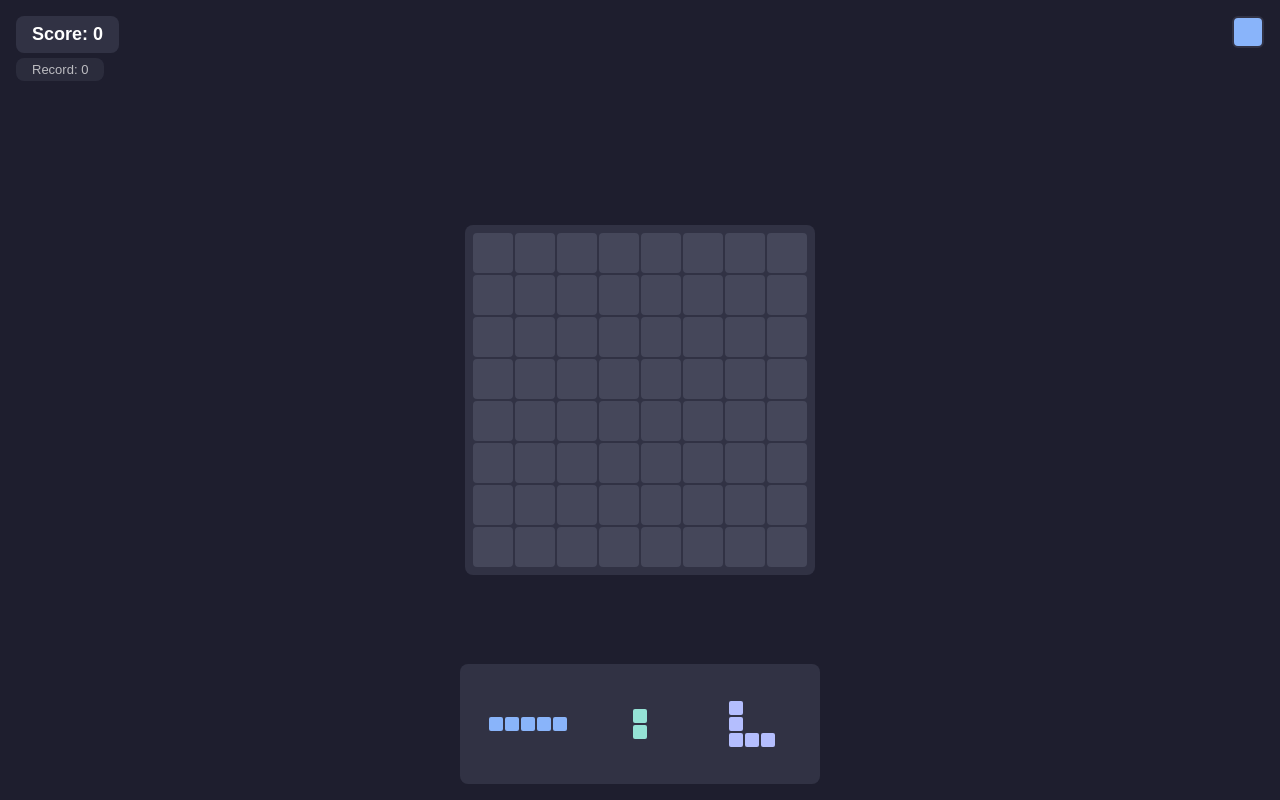
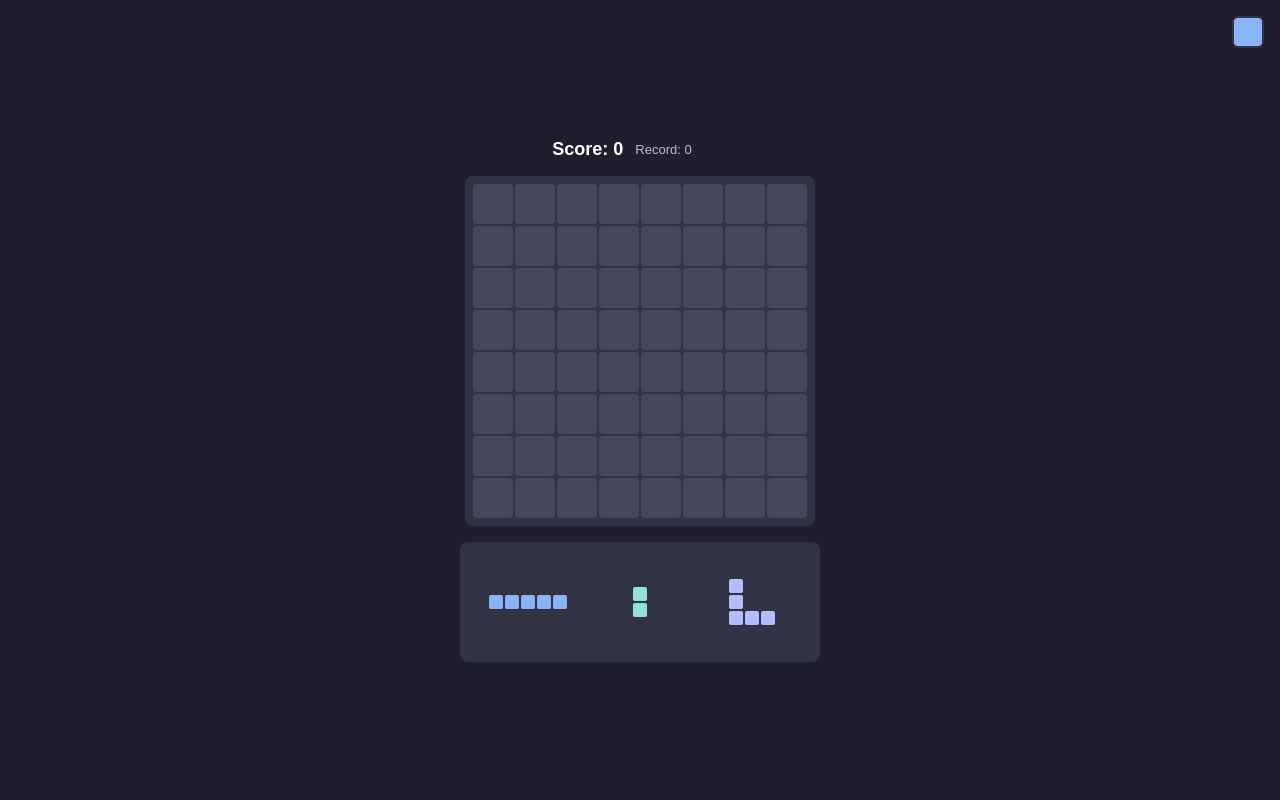
Before and after one commit to JasonE245/ProjDev1_BLOCKBLAST_Jason-Leo-Loic, a plain HTML site: page index.html in a window 1280 px wide. Drawn offline with Linux system fonts and the light colour scheme.

Commit message:
Met la page en flux normal

```diff
--- a/index.html
+++ b/index.html
@@ -2,16 +2,22 @@
 <html lang="fr">
 <head>
     <meta charset="UTF-8">
+    <meta name="viewport" content="width=device-width, initial-scale=1">
     <title>Block Blast</title>
     <link rel="stylesheet" href="style.css">
 </head>
 <body>
-<div id="score-display"></div>
-<div id="best-score"></div>
-<div id="combo-display"></div>
 <div id="debug-indicator">MODE DEBUG</div>
+
 <div id="theme-toggle"></div>
 <div id="theme-panel"></div>
+
+<header id="hud">
+    <div id="score-display"></div>
+    <div id="best-score"></div>
+    <div id="combo-display"></div>
+</header>
+
 <div id="grid"></div>
 <div id="piece-tray"></div>
 
--- a/style.css
+++ b/style.css
@@ -11,11 +11,16 @@
 
 body {
     display: flex;
+    flex-direction: column;
+    align-items: center;
     justify-content: center;
-    align-items: center;
+    gap: 16px;
     min-height: 100vh;
     margin: 0;
+    padding: 16px;
+    box-sizing: border-box;
     background: var(--bg-color);
+    color: white;
     font-family: sans-serif;
     user-select: none;
 }
@@ -76,39 +81,28 @@ body {
     }
 }
 
+#hud {
+    display: flex;
+    align-items: center;
+    gap: 12px;
+}
+
 #score-display {
-    position: fixed;
-    top: 16px;
-    left: 16px;
-    padding: 8px 16px;
-    border-radius: 8px;
-    background: var(--grid-bg);
-    color: white;
     font-size: 18px;
     font-weight: bold;
 }
 
 #best-score {
-    position: fixed;
-    top: 58px;
-    left: 16px;
-    padding: 4px 16px;
-    border-radius: 8px;
-    background: var(--grid-bg);
-    color: white;
+    font-size: 13px;
     opacity: 0.7;
-    font-size: 13px;
 }
 
 #combo-display {
-    position: fixed;
-    top: 96px;
-    left: 16px;
-    padding: 6px 14px;
-    border-radius: 8px;
+    padding: 4px 12px;
+    border-radius: 999px;
     background: var(--filled-color);
     color: var(--bg-color);
-    font-size: 14px;
+    font-size: 13px;
     font-weight: bold;
     opacity: 0;
     transition: opacity 0.2s;
@@ -135,7 +129,6 @@ body {
     padding: 32px 48px;
     border-radius: 12px;
     background: var(--grid-bg);
-    color: white;
     text-align: center;
 }
 
@@ -178,7 +171,6 @@ body {
     padding: 6px 14px;
     border-radius: 8px;
     background: #f38ba8;
-    color: white;
     font-size: 12px;
     font-weight: bold;
     letter-spacing: 1px;
@@ -232,10 +224,6 @@ body.debug-mode #grid .cell {
 }
 
 #piece-tray {
-    position: fixed;
-    bottom: 16px;
-    left: 50%;
-    transform: translateX(-50%);
     display: flex;
     align-items: center;
     gap: 16px;
@@ -254,8 +242,6 @@ body.debug-mode #grid .cell {
 
 .piece {
     display: grid;
-    justify-content: center;
-    align-content: center;
     gap: 2px;
     padding: 6px;
     border-radius: 6px;
```
